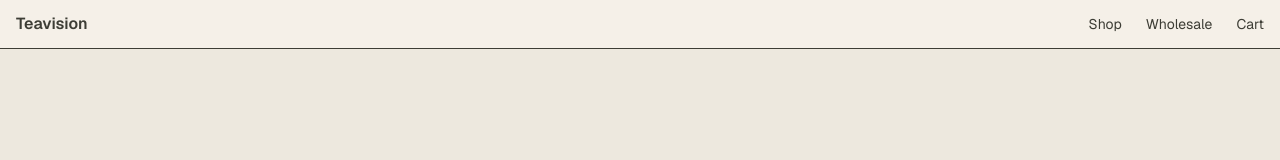
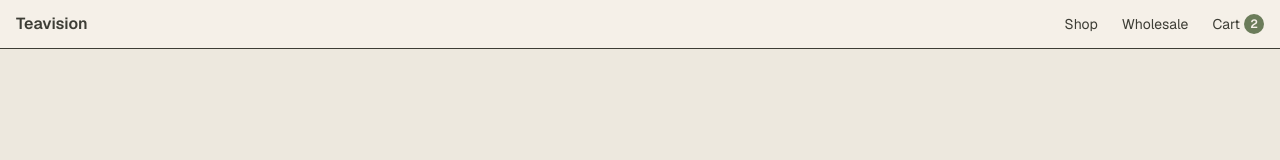
Before and after one commit to franz-ss/teavision-storefront, a Next.js app: page / in a window 1280 px wide. Shown: the top 160 px of the page. Built offline with nearby package versions, Linux system fonts and the light colour scheme.

Commit message:
feat: add cart item count badge to header

```diff
--- a/components/layout/header.tsx
+++ b/components/layout/header.tsx
@@ -1,4 +1,17 @@
 import Link from 'next/link'
+import { Suspense } from 'react'
+import { getCartAction } from '@/lib/cart/actions'
+
+async function CartCount() {
+  const cart = await getCartAction()
+  const count = cart?.totalQuantity ?? 0
+  if (count === 0) return null
+  return (
+    <span className="bg-primary text-background ml-1 inline-flex h-5 w-5 items-center justify-center rounded-full text-xs font-semibold">
+      {count}
+    </span>
+  )
+}
 
 export function Header() {
   return (
@@ -33,9 +46,12 @@ export function Header() {
           <li>
             <Link
               href="/cart"
-              className="hover:underline focus-visible:ring-2 focus-visible:ring-offset-2"
+              className="inline-flex items-center hover:underline focus-visible:ring-2 focus-visible:ring-offset-2"
             >
               Cart
+              <Suspense fallback={null}>
+                <CartCount />
+              </Suspense>
             </Link>
           </li>
         </ul>
```
